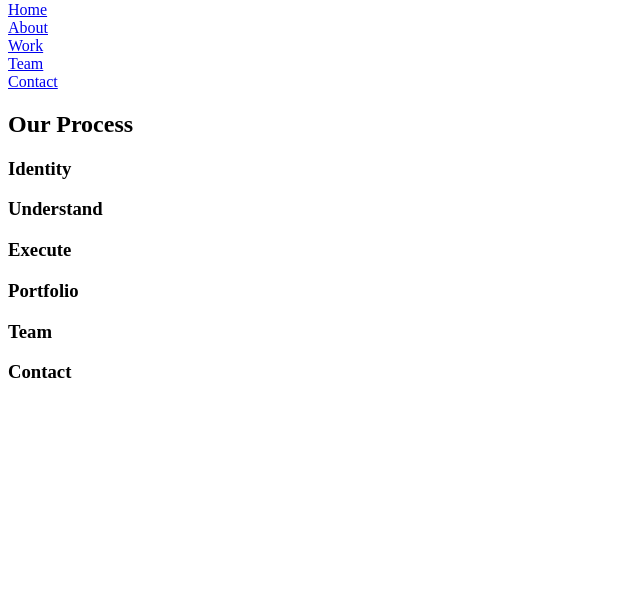
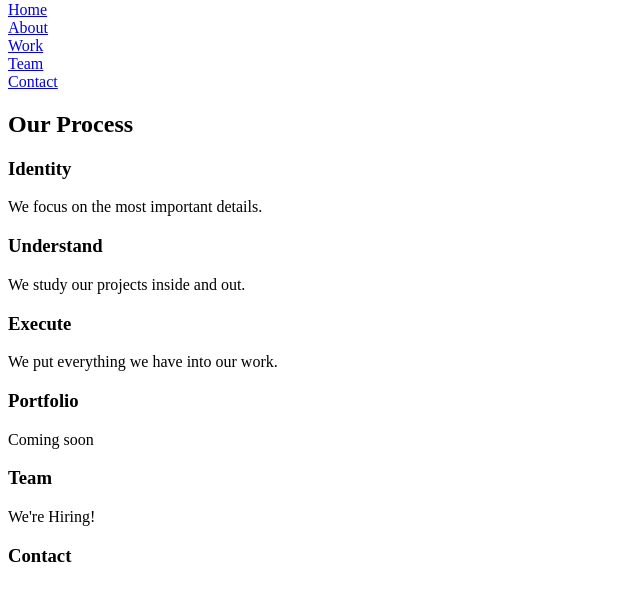
Before and after one commit to ScottDickson/broadway, a plain HTML site: page index.html in a window 1280 px wide. Shown: the part 79-680 px from the top of the page, without its empty margins (0-640 px from the left). Drawn offline with Linux system fonts and the light colour scheme.

Commit message:
added most text

```diff
--- a/index.html
+++ b/index.html
@@ -18,21 +18,16 @@
     <h2 id="about">Our Process</h2>
 
     <h3>Identity</h3>
-
-
+    <p>We focus on the most important details.</p>
 
     <h3>Understand</h3>
-
-
+    <p>We study our projects inside and out.</p>
     <h3>Execute</h3>
-
-
+    <p>We put everything we have into our work.</p>
     <h3 id="work">Portfolio</h3>
-
-
+    <p>Coming soon</p>
     <h3 id="team">Team</h3>
-
-
+    <p>We're Hiring!</p>
     <h3 id="contact">Contact</h3>
 
 
```
